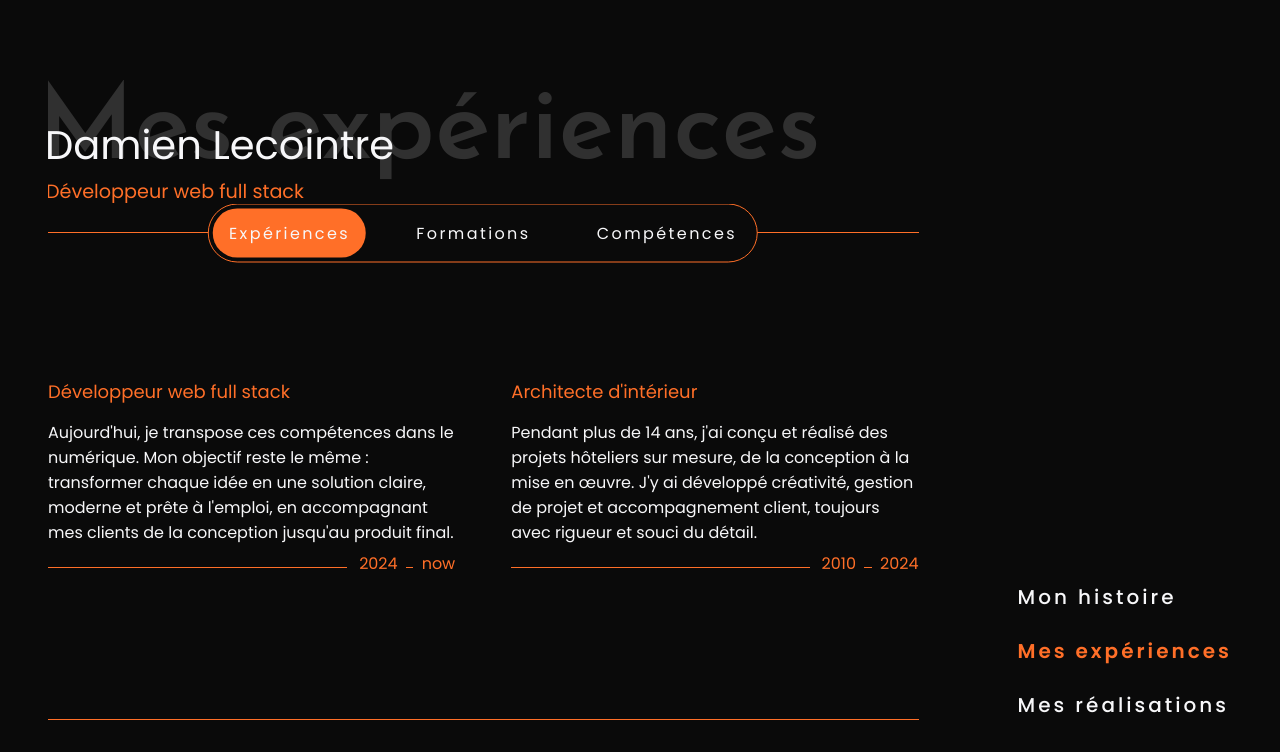
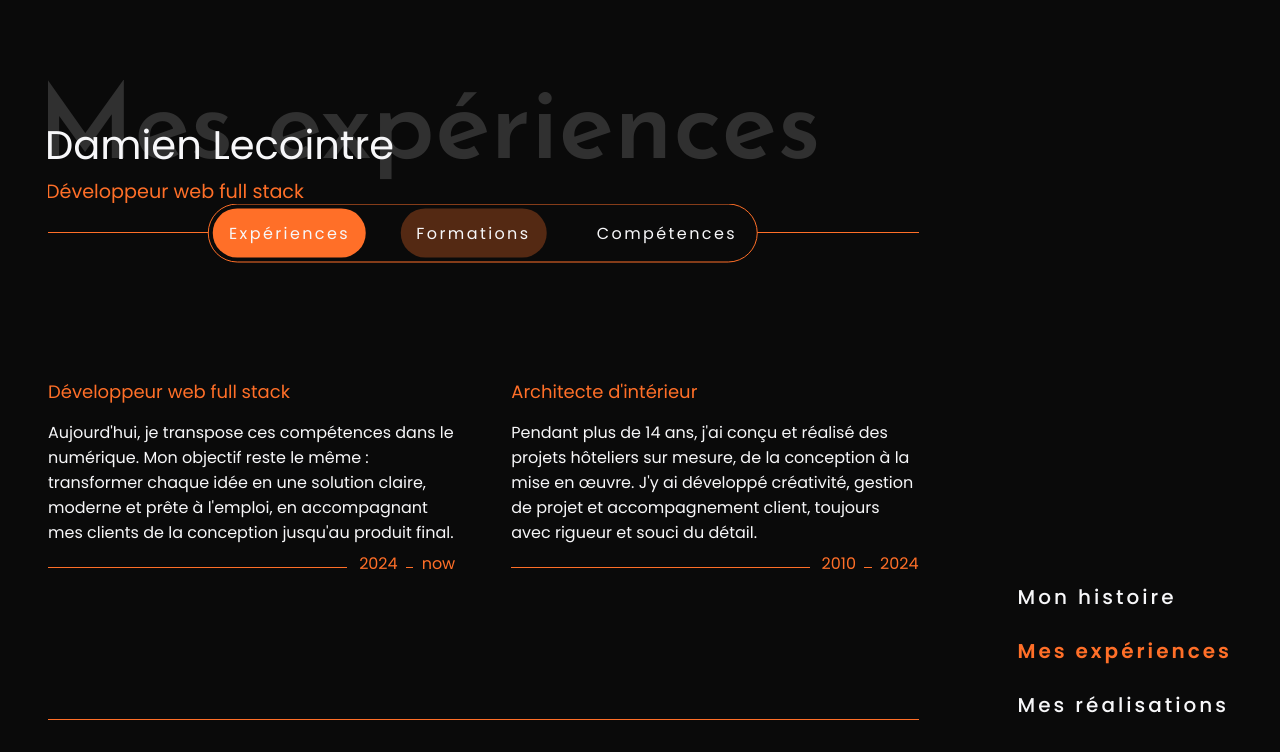
Before and after one commit to DamienLecointre/Portfolio-Frontend, a Next.js app: page /mes-experiences in a window 1280 px wide. In both pictures the pointer is over the button "Formations". Shown: the top 752 px of the page. Built offline with nearby package versions, Linux system fonts and the light colour scheme.

Commit message:
ux update on DisplayScreenBtn & ActionBtn components

```diff
--- a/src/styles/components/ui/buttons/ActionBtn.module.scss
+++ b/src/styles/components/ui/buttons/ActionBtn.module.scss
@@ -7,6 +7,10 @@
   padding: $btnSpace12 $btnSpace16;
   cursor: pointer;
   transition: $mediumTransition;
+
+  &:not(.active):hover {
+    background: rgba(255, 112, 40, 0.3);
+  }
 }
 
 .active {
--- a/src/styles/components/ui/buttons/DisplayScreensBtn.module.scss
+++ b/src/styles/components/ui/buttons/DisplayScreensBtn.module.scss
@@ -15,7 +15,7 @@
     transition: $mediumTransition;
   }
 
-  &:hover::after {
+  &:not(.activeLink):hover::after{
     width: 100%;
   }
 }
@@ -27,6 +27,7 @@
 .activeLink {
   color: $color-accent;
   font-weight: 600;
+  cursor: default;
 }
 
 // ---------------------------------------------------------
```
